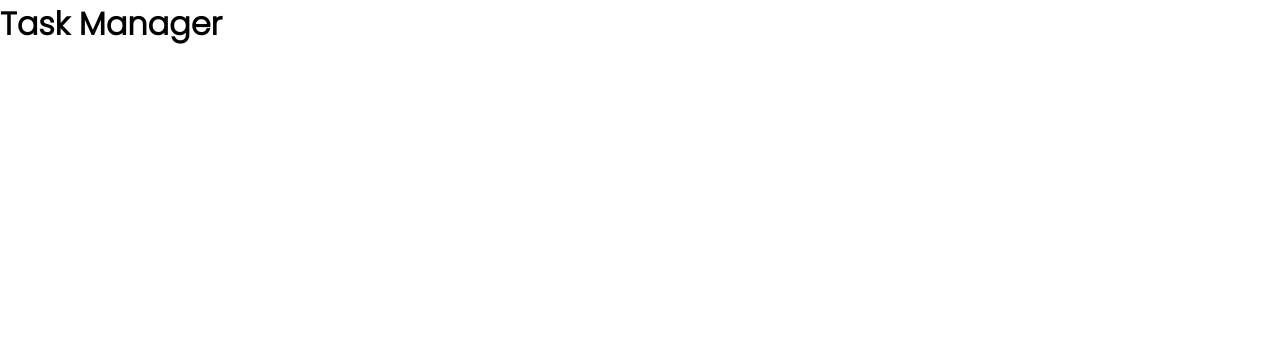
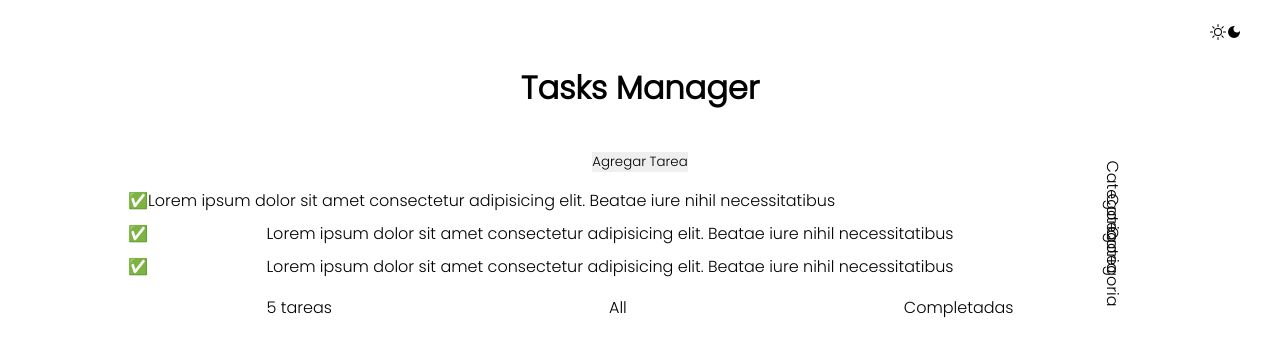
Before and after one commit to jinf95/App-de-tareas, a React (Vite) app: page / in a window 1280 px wide. Shown: the top 356 px of the page. Built offline with nearby package versions, Linux system fonts and the light colour scheme.

Commit message:
Se comenzó a estructurar, sin estilos, las tareas

```diff
--- a/package.json
+++ b/package.json
@@ -11,6 +11,7 @@
   "dependencies": {
     "react": "^18.2.0",
     "react-dom": "^18.2.0",
+    "react-icons": "^4.7.1",
     "sass": "^1.57.1"
   },
   "devDependencies": {
--- a/src/App.jsx
+++ b/src/App.jsx
@@ -1,12 +1,12 @@
 import Navbar from "./components/Navbar";
-import Table from "./components/Table";
+import Tasks from "./components/Tasks";
 
 function App() {
   return (
     <div className="App">
       <Navbar/>
-      <h1>Task Manager</h1>
-      <Table/>
+      <h1>Tasks Manager</h1>
+      <Tasks/>
     </div>
   );
 }
--- a/src/components/Navbar.jsx
+++ b/src/components/Navbar.jsx
@@ -1,8 +1,14 @@
 import React from 'react'
+import { BsSun } from "react-icons/bs";
+import { MdDarkMode } from "react-icons/md";
+
 
 const Navbar = () => {
   return (
-    <div></div>
+    <nav>
+      <BsSun/>
+      <MdDarkMode/>
+    </nav>
   )
 }
 
--- a/src/components/Table.jsx
+++ /dev/null
@@ -1,9 +0,0 @@
-import React from 'react'
-
-const Table = () => {
-  return (
-    <div></div>
-  )
-}
-
-export default Table
--- /dev/null
+++ b/src/components/Task.jsx
@@ -0,0 +1,27 @@
+import React from 'react'
+
+const Task = () => {
+  return (
+    <div className="body-tasks">
+    <section>
+      <p className='check'>✅</p>
+      <p className='task'>Lorem ipsum dolor sit amet consectetur adipisicing elit. Beatae iure nihil necessitatibus</p>
+      <p className='categorie'>Categoria</p>
+    </section>
+    <section>
+      <p>✅</p>
+      <p>Lorem ipsum dolor sit amet consectetur adipisicing elit. Beatae iure nihil necessitatibus</p>
+      <p className='categorie'>Categoria</p>
+    </section>
+    <section>
+      <p>✅</p>
+      <p>Lorem ipsum dolor sit amet consectetur adipisicing elit. Beatae iure nihil necessitatibus</p>
+      <p className='categorie'>Categoria</p>
+    </section>
+
+    </div>
+
+  )
+}
+
+export default Task
--- a/src/components/Tasks.jsx
+++ b/src/components/Tasks.jsx
@@ -0,0 +1,22 @@
+import React from "react";
+import Task from "./Task";
+
+const Tasks = () => {
+  return (
+    <div className="tasks">
+      <div className="header-tasks">
+        <button>Agregar Tarea</button>
+      </div>
+      <div>
+        <Task />
+      </div>
+      <div className="footer-tasks">
+        <p>5 tareas</p>
+        <p>All</p>
+        <p>Completadas</p>
+      </div>
+    </div>
+  );
+};
+
+export default Tasks;
--- /dev/null
+++ b/src/scss/components/_app.scss
@@ -0,0 +1,10 @@
+.App{
+    display: flex;
+    justify-content: center;
+    align-items: center;
+    flex-direction: column;
+
+    h1{
+        padding: 3vh 0 3vh 0;
+    }
+}
--- /dev/null
+++ b/src/scss/components/_navbar.scss
@@ -0,0 +1,6 @@
+nav{
+    width: 100%;
+    display: flex;
+    justify-content: flex-end;
+    padding: 3vh 3vw 0 0 ;
+}
--- /dev/null
+++ b/src/scss/components/_task.scss
@@ -0,0 +1,28 @@
+.body-tasks {
+  height: auto;
+  margin-top: 1rem;
+
+  section {
+    display: flex;
+    justify-content: space-between;
+    align-items: center;
+    margin-bottom: .5rem;
+
+    .check{
+        // border-radius: 50%;
+
+    }
+
+    .task{
+        width: 100%;
+    }
+
+    .categorie {
+      -webkit-transform: rotate(90deg);
+      -moz-transform: rotate(90deg);
+      -o-transform: rotate(90deg);
+      transform: rotate(90deg);
+
+    }
+  }
+}
--- /dev/null
+++ b/src/scss/components/_tasks.scss
@@ -0,0 +1,15 @@
+.tasks{
+    width: 80%;
+
+    .header-tasks{
+        display: flex;
+        justify-content: center;
+        margin-top: 1rem;
+    }
+
+    .footer-tasks{
+        display: flex;
+        justify-content: space-around;
+        margin-top: 1rem;
+    }
+}
```
Also changed, not shown: src/index.scss (+7 -0 lines), 1 other file (tests, documents, lock files or other folders).
